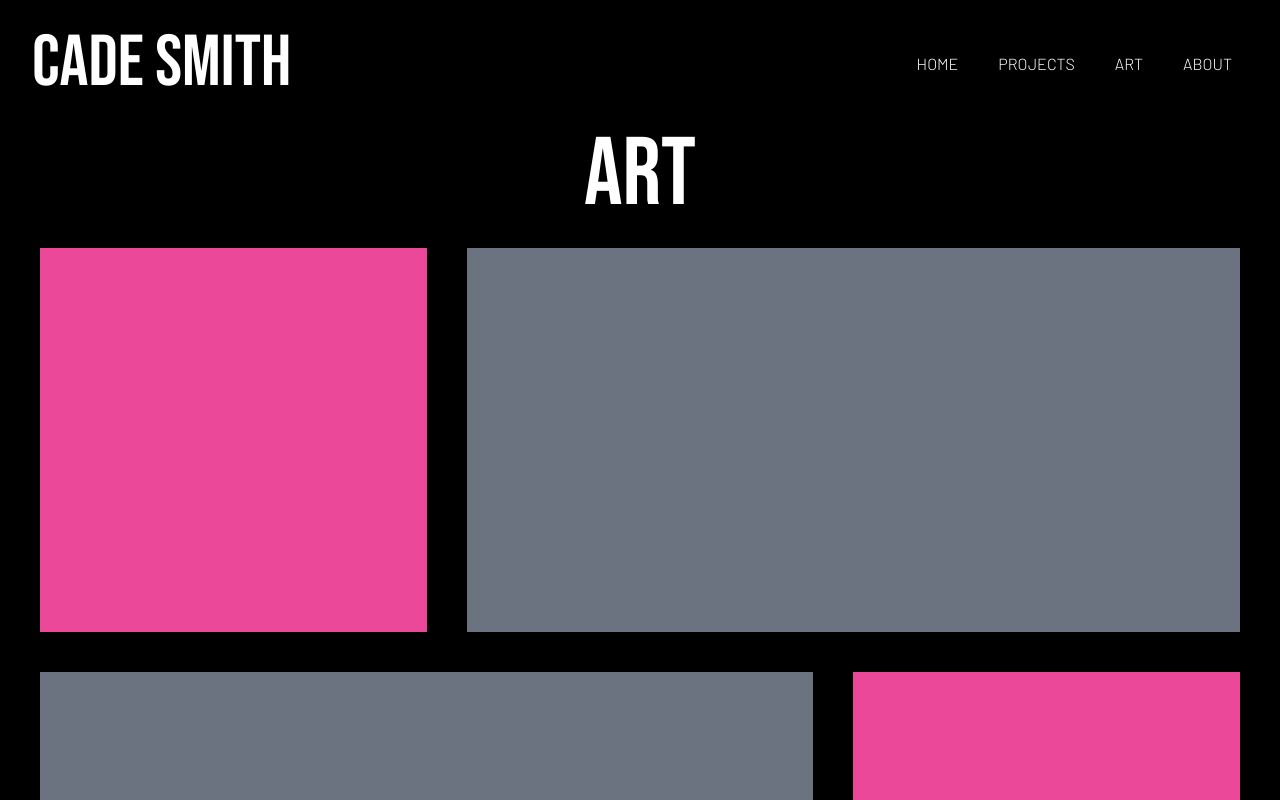
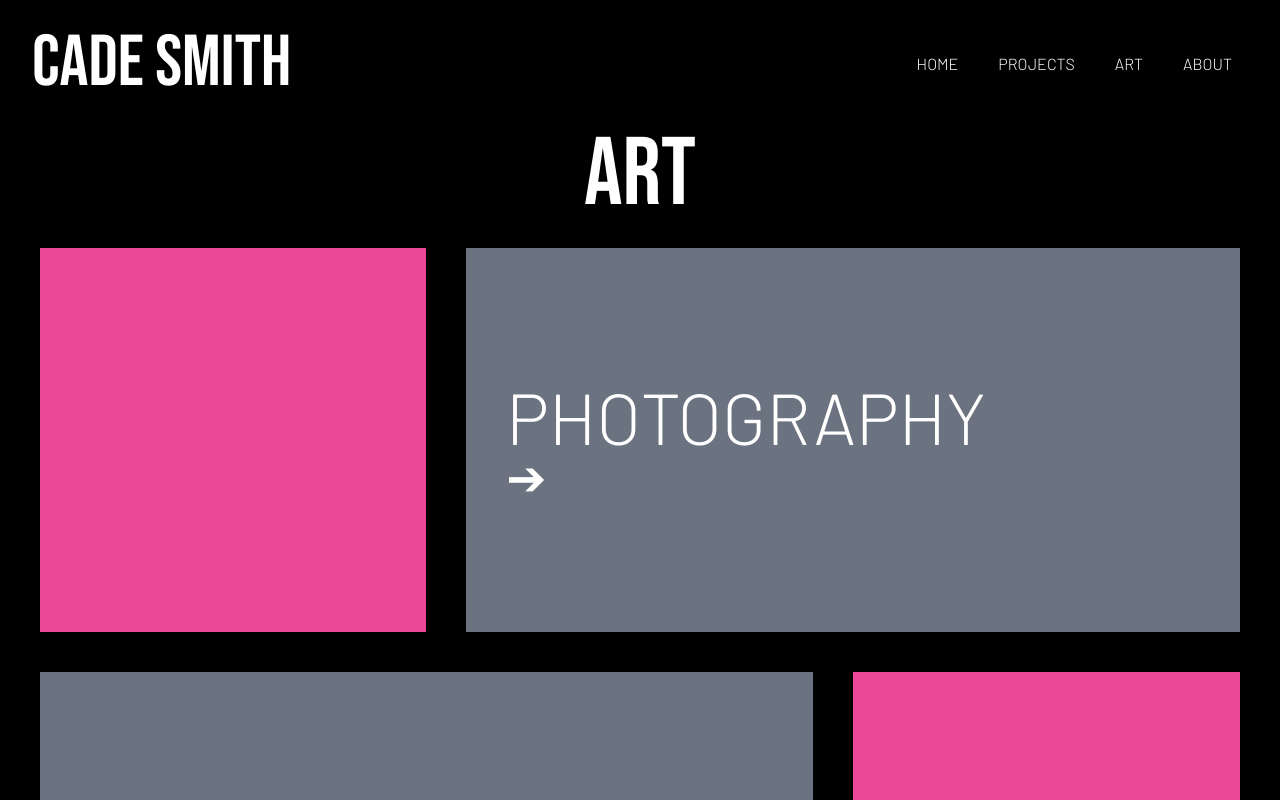
Before and after one commit to cadesmith/PortfolioSite, a Next.js app: page /art in a window 1280 px wide. Shown: the top 800 px of the page. Built offline with nearby package versions, Linux system fonts and the light colour scheme.

Commit message:
more changes to art page

```diff
--- a/app/art/page.tsx
+++ b/app/art/page.tsx
@@ -1,4 +1,5 @@
 import React from 'react';
+import Link from 'next/link';
 import Image from 'next/image';
 import ArtTile from '../components/ArtTile';
 import { bebas } from '../fonts';
@@ -13,8 +14,12 @@ export default function Art() {
           <div className='md:w-1/3 bg-pink-500'>
 
           </div>
-          <div className='lg:ml-10 bg-gray-500 lg:w-2/3'>
-
+          <div className='lg:ml-10 bg-gray-500 lg:w-2/3 lg:pl-10 lg:content-center'>
+            <div>
+              <h1>PHOTOGRAPHY</h1>
+              <Link href='/art/photography' className='text-5xl mb-4 transition-transform duration-300
+              ease-in-out hover:translate-x-1/5'>&#10132;</Link>
+            </div>
           </div>
         </div>
         <div className='grid md:flex h-96 lg:mx-10'>
```
